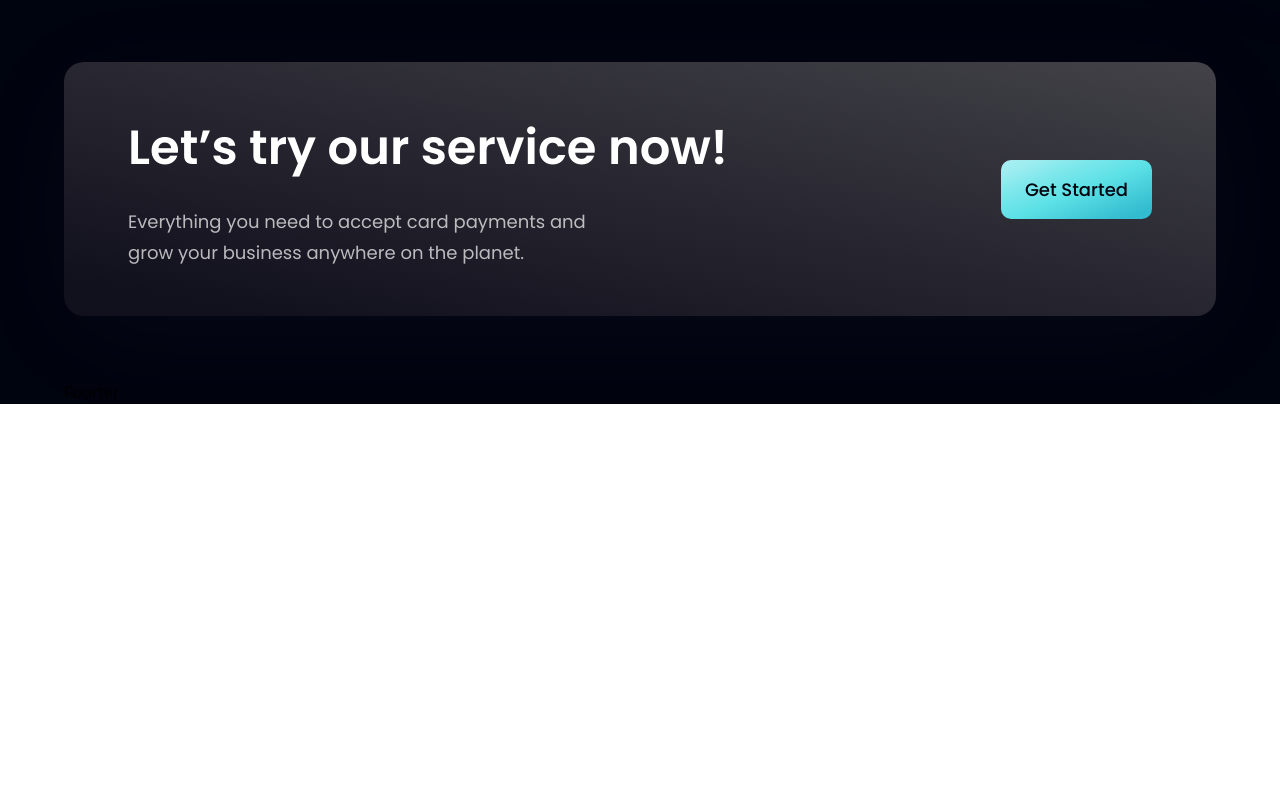
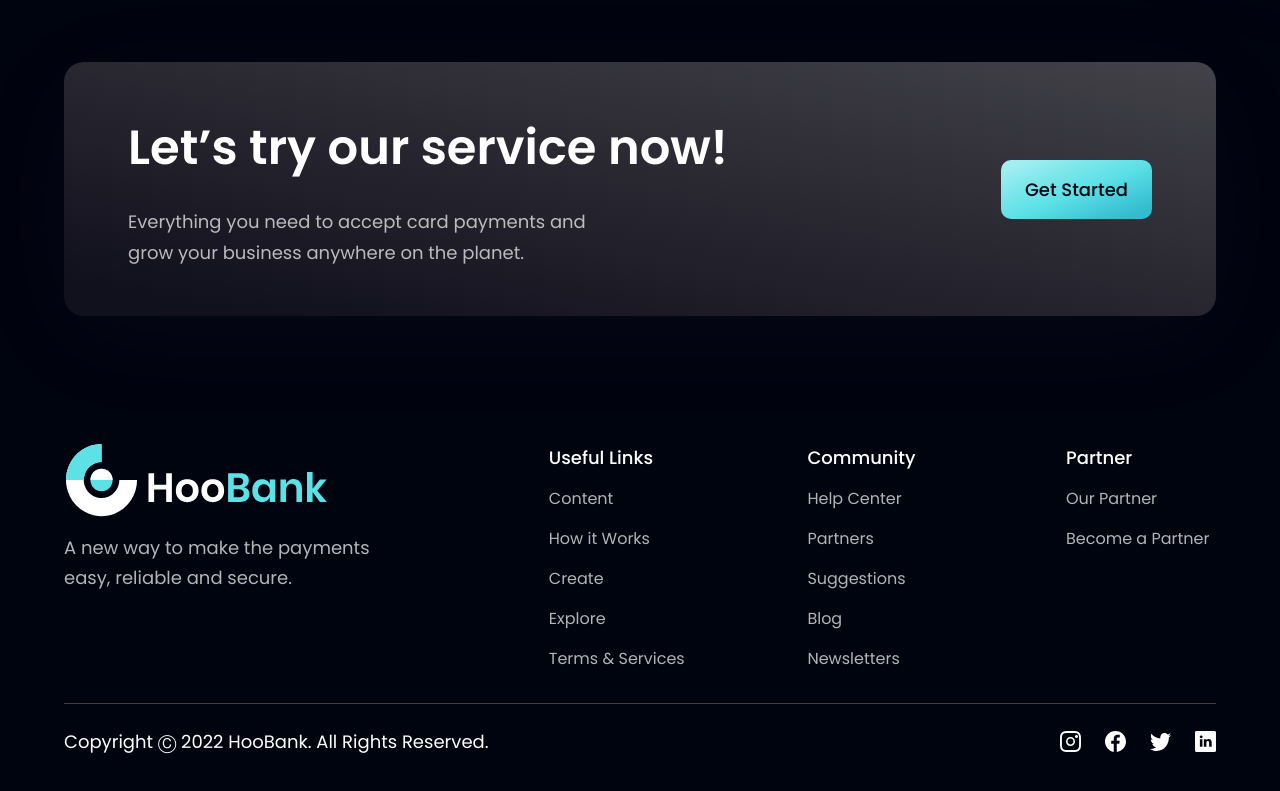
Before and after one commit to luancostar/CWS, a React (Vite) app: page / in a window 1280 px wide. Shown: the part 4070-4861 px from the top of the page. Before the commit the page ends 4474 px from the top, so only its background shows below. Built offline with nearby package versions, Linux system fonts and the light colour scheme.

Commit message:
finish page

```diff
--- a/src/components/Footer.jsx
+++ b/src/components/Footer.jsx
@@ -1,9 +1,63 @@
-import React from 'react'
+import styles from "../style";
+import { logo } from "../assets";
+import { footerLinks, socialMedia } from "../constants";
 
-const Foorter = () => {
-  return (
-    <div>Foorter</div>
-  )
-}
+const Footer = () => (
+  <section className={`${styles.flexCenter} ${styles.paddingY} flex-col`}>
+    <div className={`${styles.flexStart} md:flex-row flex-col mb-8 w-full`}>
+      <div className="flex-[1] flex flex-col justify-start mr-10">
+        <img
+          src={logo}
+          alt="hoobank"
+          className="w-[266px] h-[72.14px] object-contain"
+        />
+        <p className={`${styles.paragraph} mt-4 max-w-[312px]`}>
+          A new way to make the payments easy, reliable and secure.
+        </p>
+      </div>
+      <div className="flex-[1.5] w-full flex flex-row justify-between flex-wrap md:mt-0 mt-10">
+        {footerLinks.map((footerlink) => (
+          <div key={footerlink.title} className={`flex flex-col ss:my-0 my-4 min-w-[150px]`}>
+            <h4 className="font-poppins font-medium text-[18px] leading-[27px] text-white">
+              {footerlink.title}
+            </h4>
+            <ul className="list-none mt-4">
+              {footerlink.links.map((link, index) => (
+                <li
+                  key={link.name}
+                  className={`font-poppins font-normal text-[16px] leading-[24px] text-dimWhite hover:text-secondary cursor-pointer ${
+                    index !== footerlink.links.length - 1 ? "mb-4" : "mb-0"
+                  }`}
+                >
+                  {link.name}
+                </li>
+              ))}
+            </ul>
+          </div>
+        ))}
+      </div>
+    </div>
 
-export default Foorter
+    <div className="w-full flex justify-between items-center md:flex-row flex-col pt-6 border-t-[1px] border-t-[#3F3E45]">
+      <p className="font-poppins font-normal text-center text-[18px] leading-[27px] text-white">
+        Copyright Ⓒ 2022 HooBank. All Rights Reserved.
+      </p>
+
+      <div className="flex flex-row md:mt-0 mt-6">
+        {socialMedia.map((social, index) => (
+          <img
+            key={social.id}
+            src={social.icon}
+            alt={social.id}
+            className={`w-[21px] h-[21px] object-contain cursor-pointer ${
+              index !== socialMedia.length - 1 ? "mr-6" : "mr-0"
+            }`}
+            onClick={() => window.open(social.link)}
+          />
+        ))}
+      </div>
+    </div>
+  </section>
+);
+
+export default Footer;
```
